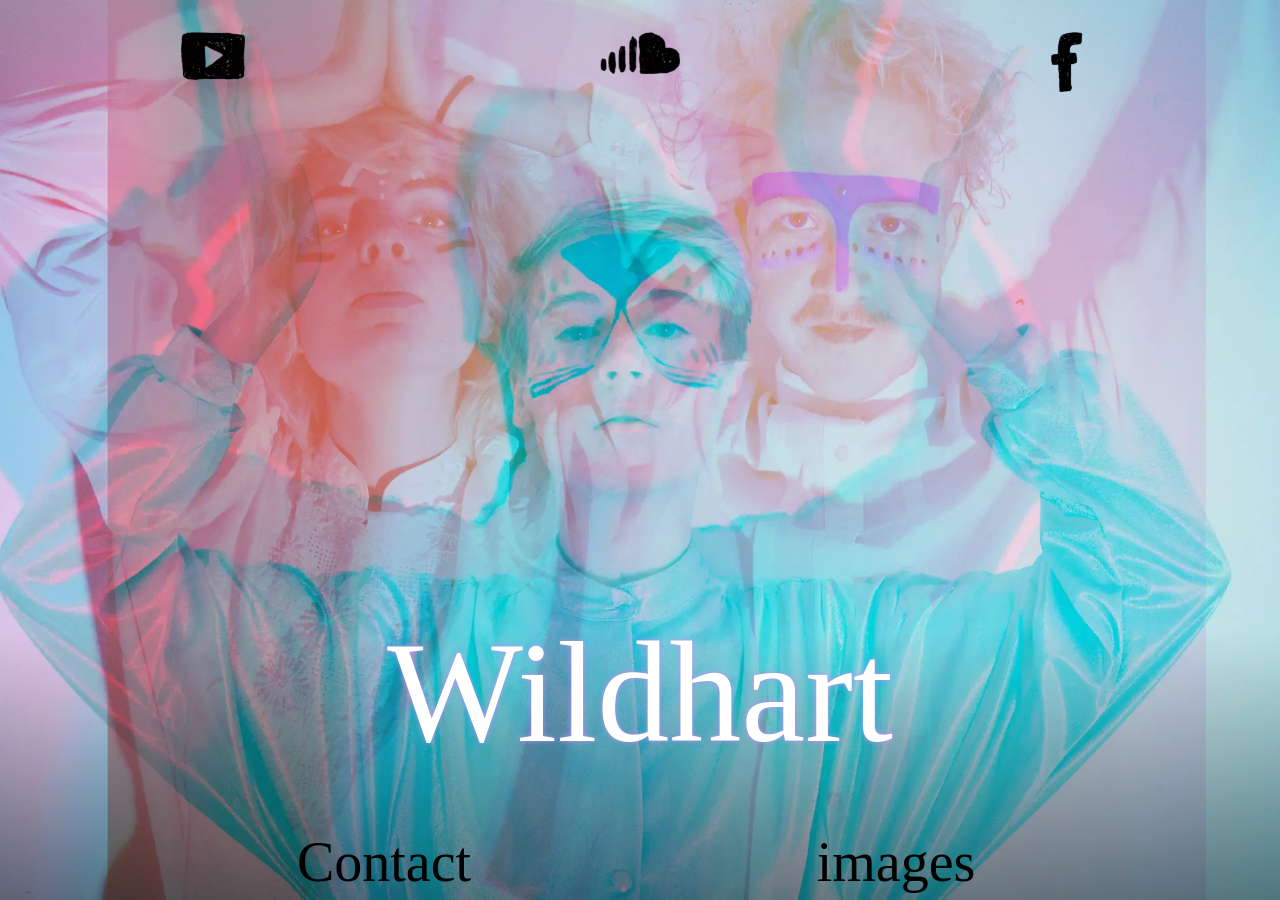
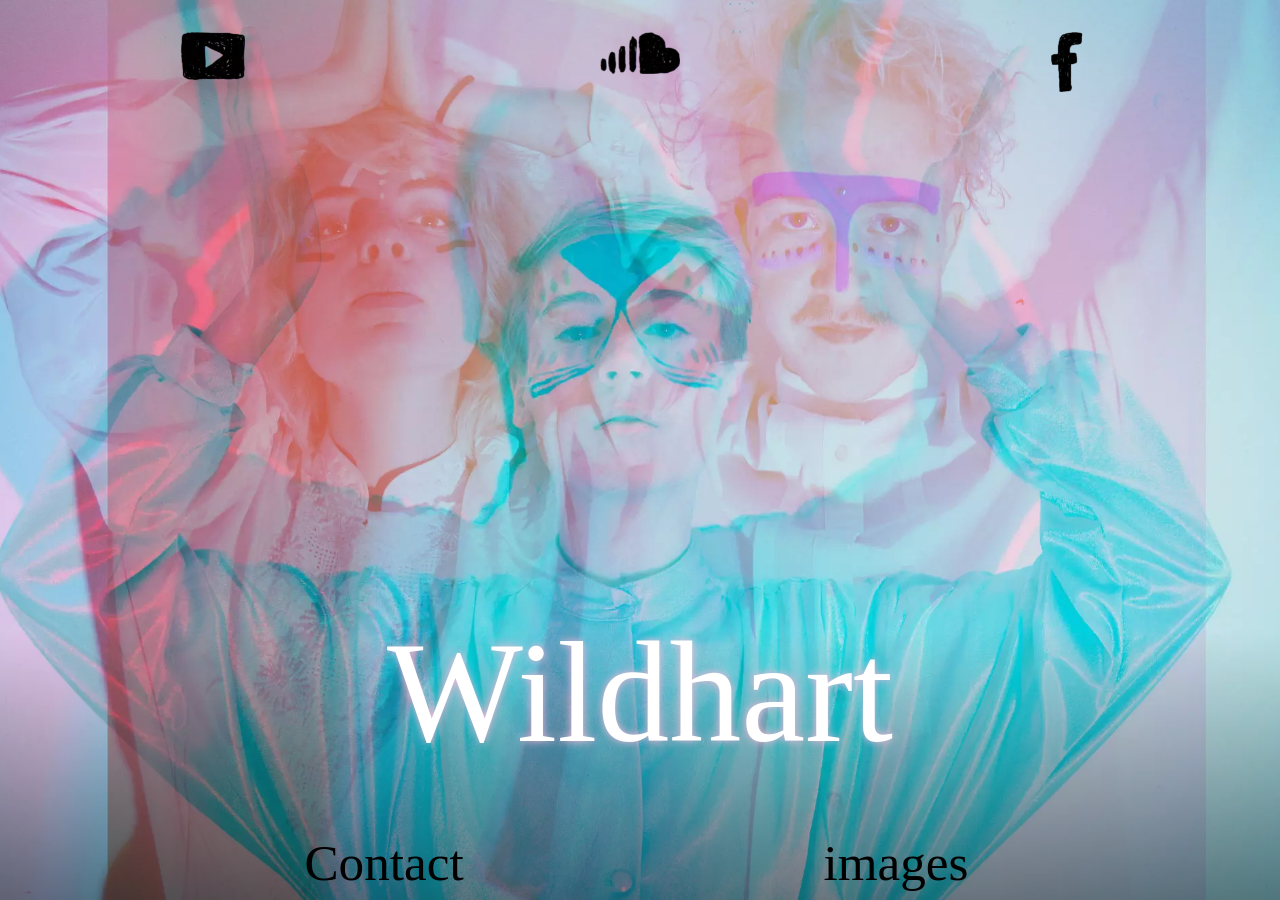
Before and after one commit to fredrikekelund/wildhart.se, a Jekyll site: the page built from index.html, in a window 1280 px wide. Built offline with Jekyll 4.4.1, drawn with Linux system fonts in a browser that asks for light colours.

Commit message:
Some final adjustments

```diff
--- a/_data/contact.yml
+++ b/_data/contact.yml
@@ -1,2 +1,2 @@
-- 'You can get in touch with us directly by e-mailing <a href="mailto:wildhartmusic@gmail.com">wildhartmusic<wbr>@gmail.com</a>'
-- 'For bookings, contact <a href="mailto:k@gaphals.se">k@gaphals.se</a>'
+- 'For bookings: <a href="mailto:k@gaphals.se">k@gaphals.se</a>'
+- 'Other stuff: <a href="mailto:wildhartmusic@gmail.com">wildhartmusic<wbr>@gmail.com</a>'
--- a/_data/description.yml
+++ /dev/null
@@ -1,2 +0,0 @@
-- Conveniently conceptualize technically sound functionalities via frictionless collaboration and idea-sharing. Continually actualize bleeding-edge materials after efficient products.
-- Assertively syndicate client-centric partnerships vis-a-vis customer directed data. Proactively build cross functional innovation and timely testing procedures.
--- a/css/_SiteNav.scss
+++ b/css/_SiteNav.scss
@@ -12,7 +12,7 @@
 	}
 }
 .SiteNav-link {
-	$font-size: 3.5em;
+	$font-size: 3.2em;
 	$text-shadow: unquote("#{nth($heading-text-shadow-offsets, 1)} 0 #{nth($heading-text-shadow-colors, 1)}");
 
 	@for $i from 2 to (length($heading-text-shadow-colors) + 1) {
--- a/css/wildhart.scss
+++ b/css/wildhart.scss
@@ -164,7 +164,7 @@
 		@media screen and (max-height: $short) {
 			bottom: 100%;
 			margin-bottom: -16rem;
-			text-shadow: none;
+			// text-shadow: none;
 		}
 
 		@media screen and (max-height: $short - 100px) {
@@ -247,7 +247,7 @@
 	font: normal 9em/1 flood-std;
 	height: 17%;
 	text-align: center;
-	text-shadow: 0 0 5px hsl(267, 92%, 77%);
+	text-shadow: 0 0 8px hsl(330, 80%, 85%);
 	transition: {
 		property: bottom, width, margin, z-index;
 		delay: $transition-duration / 2;
@@ -370,7 +370,7 @@
 .ContentContainer-paragraph {
 	margin: 0 auto 1em auto;
 	max-width: 20em;
-	text-align: left;
+	text-align: center;
 	width: 90%;
 
 	&:last-child {
@@ -378,6 +378,7 @@
 	}
 }
 .ContentContainer-close {
+	border-bottom: 0;
 	display: inline-block;
 
 	&:before {
```
